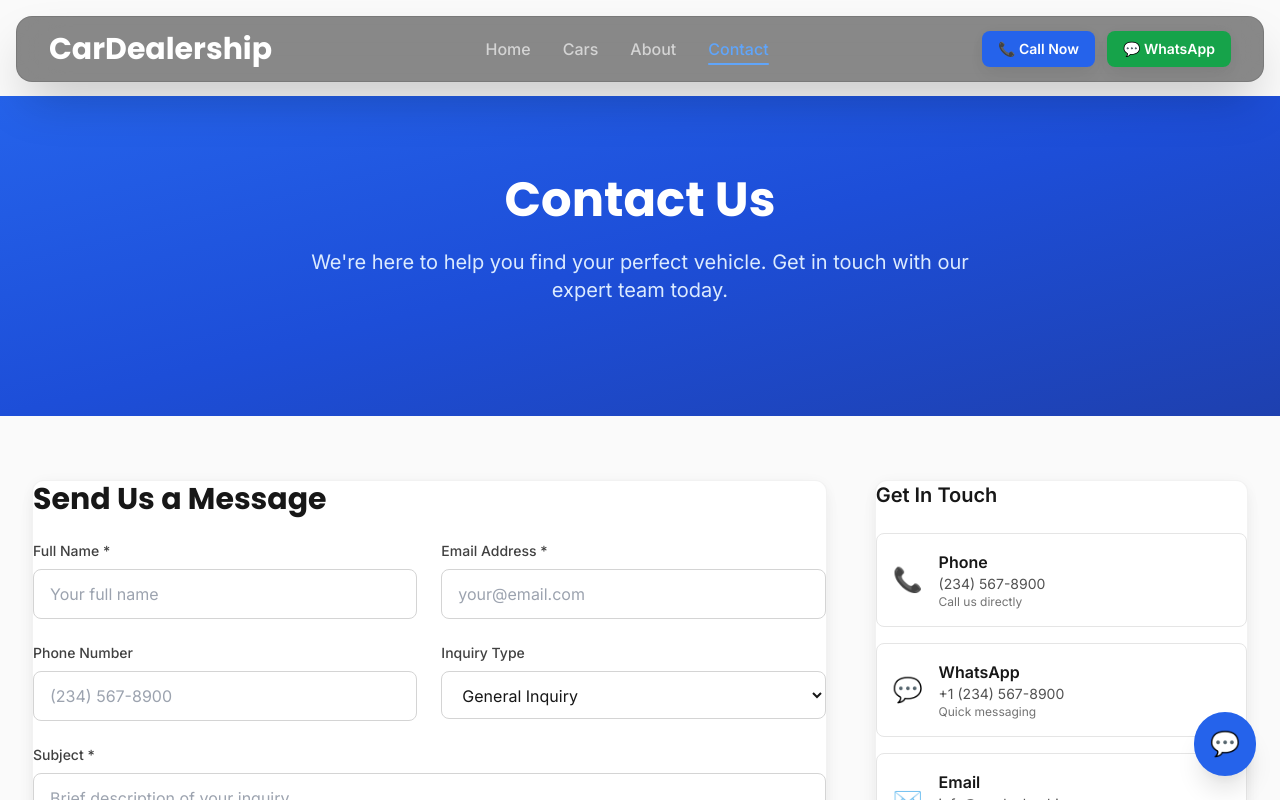
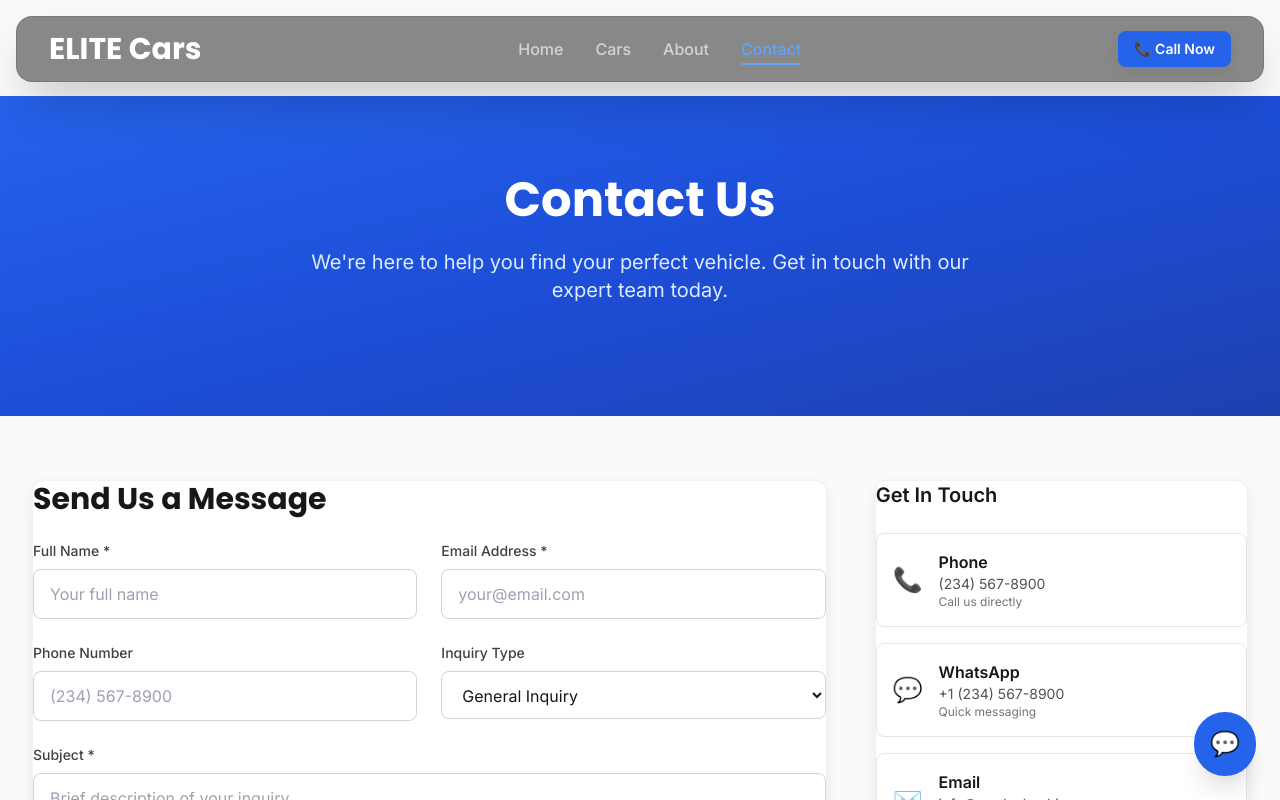
Before and after one commit to jabezinu/car_0, a React app in the folder frontend/: page /contact in a window 1280 px wide. Shown: the top 800 px of the page. Built offline with nearby package versions, Linux system fonts and the light colour scheme; the HTML template or start-up script is replaced by a standard one.

Commit message:
name change

```diff
--- a/frontend/src/components/AboutUs.jsx
+++ b/frontend/src/components/AboutUs.jsx
@@ -34,7 +34,7 @@ export default function AboutUs() {
       name: "John Smith",
       role: "Founder & CEO",
       image: "https://images.unsplash.com/photo-1507003211169-0a1dd7228f2d?ixlib=rb-4.0.3&auto=format&fit=crop&w=400&q=80",
-      bio: "With over 20 years in the automotive industry, John founded CarDealership with a vision to revolutionize the car buying experience."
+      bio: "With over 20 years in the automotive industry, John founded ELITE Cars with a vision to revolutionize the car buying experience."
     },
     {
       name: "Sarah Johnson",
@@ -55,7 +55,7 @@ export default function AboutUs() {
       name: "Emily Chen",
       rating: 5,
       image: "https://images.unsplash.com/photo-1438761681033-6461ffad8d80?ixlib=rb-4.0.3&auto=format&fit=crop&w=100&q=80",
-      text: "I found my dream car at CarDealership! The staff was incredibly helpful and transparent about the vehicle's history. The financing process was smooth and the rates were competitive. Highly recommend!",
+      text: "I found my dream car at ELITE Cars! The staff was incredibly helpful and transparent about the vehicle's history. The financing process was smooth and the rates were competitive. Highly recommend!",
       car: "Toyota Camry 2020"
     },
     {
@@ -69,7 +69,7 @@ export default function AboutUs() {
       name: "Maria Garcia",
       rating: 5,
       image: "https://images.unsplash.com/photo-1544005313-94ddf0286df2?ixlib=rb-4.0.3&auto=format&fit=crop&w=100&q=80",
-      text: "As a first-time car buyer, I was nervous, but the team at CarDealership made the entire process stress-free. They answered all my questions and helped me choose the perfect car for my needs.",
+      text: "As a first-time car buyer, I was nervous, but the team at ELITE Cars made the entire process stress-free. They answered all my questions and helped me choose the perfect car for my needs.",
       car: "Ford Mustang 2021"
     }
   ];
@@ -89,7 +89,7 @@ export default function AboutUs() {
         <div className="relative container mx-auto container-padding py-20 lg:py-32">
           <div className="text-center max-w-4xl mx-auto">
             <h1 className="text-4xl lg:text-6xl font-display font-bold mb-6 animate-slide-up">
-              About CarDealership
+              About ELITE Cars
             </h1>
             <p className="text-xl lg:text-2xl text-neutral-200 mb-8 animate-slide-up" style={{animationDelay: '0.2s'}}>
               Where Trust Meets Automotive Excellence
@@ -138,7 +138,7 @@ export default function AboutUs() {
               </h2>
               <div className="space-y-4 text-neutral-700 leading-relaxed">
                 <p>
-                  Founded in 2009, CarDealership began as a small family business with a big dream:
+                  Founded in 2009, ELITE Cars began as a small family business with a big dream:
                   to revolutionize the car buying experience. What started in a modest showroom has
                   grown into one of the most trusted dealerships in the region.
                 </p>
@@ -302,7 +302,7 @@ export default function AboutUs() {
             Ready to Find Your Perfect Car?
           </h2>
           <p className="text-xl text-primary-100 mb-8 max-w-2xl mx-auto">
-            Visit us today and experience the CarDealership difference.
+            Visit us today and experience the ELITE Cars difference.
             We're here to make your car buying journey exceptional.
           </p>
           <div className="flex flex-col sm:flex-row gap-4 justify-center">
--- a/frontend/src/components/Footer.jsx
+++ b/frontend/src/components/Footer.jsx
@@ -34,7 +34,7 @@ export default function Footer() {
                 to="/"
                 className="text-2xl font-display font-bold bg-gradient-to-r from-white to-neutral-300 bg-clip-text text-transparent mb-4 inline-block"
               >
-                CarDealership
+                ELITE Cars
               </Link>
               <p className="text-neutral-400 mb-6 leading-relaxed">
                 Your trusted source for quality pre-owned vehicles. We provide exceptional service and competitive pricing with a commitment to customer satisfaction.
@@ -170,7 +170,7 @@ export default function Footer() {
           <div className="container mx-auto container-padding py-6">
             <div className="flex flex-col md:flex-row items-center justify-between gap-4">
               <p className="text-neutral-500 text-sm">
-                &copy; {currentYear} CarDealership. All rights reserved.
+                &copy; {currentYear} ELITE Cars. All rights reserved.
               </p>
               <div className="flex flex-wrap items-center gap-6 text-sm">
                 <Link to="#" className="text-neutral-500 hover:text-white transition-colors duration-200">
--- a/frontend/src/components/Header.jsx
+++ b/frontend/src/components/Header.jsx
@@ -24,7 +24,7 @@ export default function Header() {
               to="/"
               className="text-2xl lg:text-3xl font-display font-bold text-white hover:text-primary-400 transition-all duration-300"
             >
-              CarDealership
+              ELITE Cars
             </Link>
 
             {/* Desktop Navigation */}
@@ -55,12 +55,12 @@ export default function Header() {
               >
                 📞 Call Now
               </a>
-              <a
+              {/* <a
                 href="https://wa.me/1234567890"
                 className="bg-green-600 hover:bg-green-700 text-white font-semibold px-4 py-2 rounded-lg transition-all duration-200 transform hover:scale-105 focus:outline-none focus:ring-2 focus:ring-green-500 focus:ring-offset-2 shadow-soft hover:shadow-medium text-sm"
               >
                 💬 WhatsApp
-              </a>
+              </a> */}
             </div>
 
             {/* Mobile Menu Button */}
@@ -120,12 +120,12 @@ export default function Header() {
                 >
                   📞 Call Now
                 </a>
-                <a
+                {/* <a
                   href="https://wa.me/1234567890"
                   className="block bg-green-600 hover:bg-green-700 text-white font-semibold py-3 px-4 rounded-lg text-center transition-all duration-200 text-sm"
                 >
                   💬 WhatsApp
-                </a>
+                </a> */}
               </div>
             </div>
           )}
--- a/frontend/src/components/Homepage.jsx
+++ b/frontend/src/components/Homepage.jsx
@@ -211,7 +211,7 @@ export default function Homepage() {
         <div className="container mx-auto container-padding">
           <div className="text-center mb-16">
             <h2 className="text-4xl lg:text-5xl font-display font-bold text-neutral-900 mb-4">
-              Why Choose CarDealership?
+              Why Choose ELITE Cars?
             </h2>
             <p className="text-xl text-neutral-600 max-w-3xl mx-auto">
               We're committed to providing an exceptional car buying experience with transparency, quality, and customer satisfaction at our core.
```
